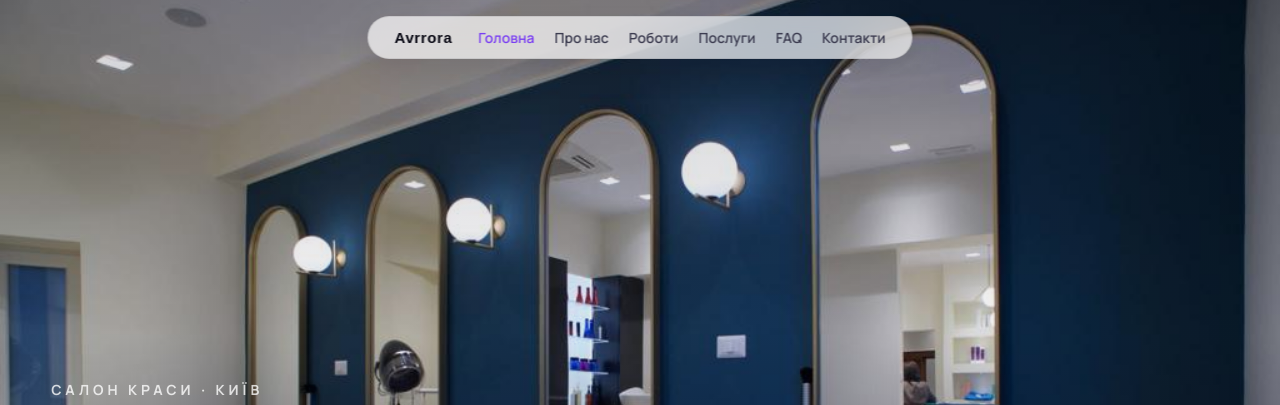
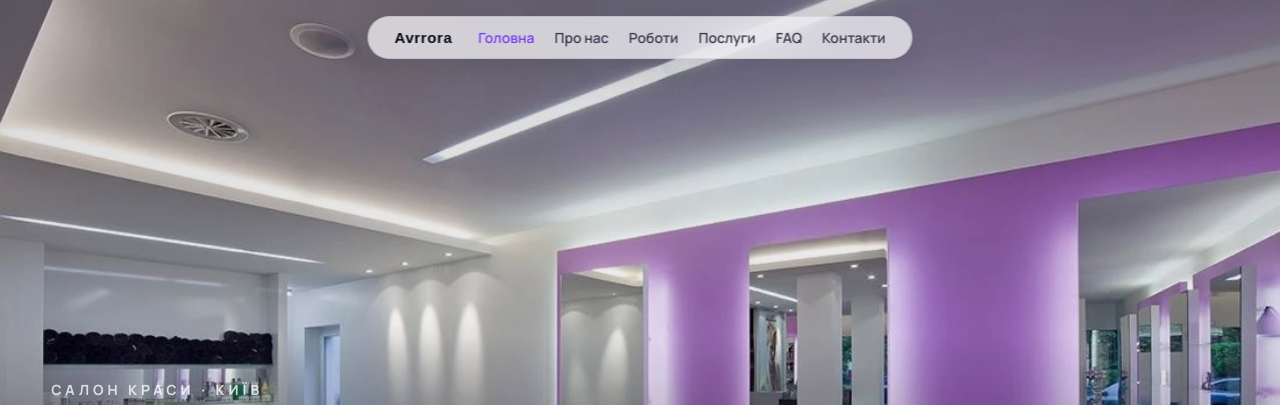
Before and after one commit to zhenyasichkar-ship-it/avrrora-salon, a plain HTML site: page index.html in a window 1280 px wide. Shown: the top 405 px of the page. Drawn offline with Linux system fonts and the light colour scheme; a web font is replaced by a local one.

Commit message:
Home: purple salon photo in the hero
Swap the hero to the violet-wall interior the owner picked — it lands
right on the site's brand purple. The image came through the chat as a
paste, unreachable on disk, so it was recovered from the Windows
clipboard (1100x732, re-encoded to a 117KB JPEG). content.json points
at it so the admin panel swap keeps working.

Co-Authored-By: Claude Fable 5 <noreply@anthropic.com>

```diff
--- a/assets/content.json
+++ b/assets/content.json
@@ -1,7 +1,7 @@
 {
   "version": 1,
   "hero": {
-    "image": "images/interior-2.jpg",
+    "image": "images/interior-3.jpg",
     "tagline": "Волосся, колір і макіяж — з увагою до деталей. Ми створюємо образи, які виглядають природно сьогодні та бездоганно завтра."
   },
   "contacts": {
--- a/index.html
+++ b/index.html
@@ -46,7 +46,7 @@ a{color:#2f4fd8;text-decoration:none;transition:color .3s;} a:hover{color:#7a3ff
 </nav>
 <header class="avr-hero" style="position:relative;min-height:100vh;display:flex;align-items:flex-end;overflow:hidden;background:#0b0b16;">
   <div class="avr-hero-media" style="position:absolute;inset:0;">
-    <img id="cms-hero-photo" src="images/interior-2.jpg" alt="Інтер'єр салону Avrrora" style="position:absolute;inset:0;width:100%;height:100%;object-fit:cover;object-position:center;"/>
+    <img id="cms-hero-photo" src="images/interior-3.jpg" alt="Інтер'єр салону Avrrora" style="position:absolute;inset:0;width:100%;height:100%;object-fit:cover;object-position:center;"/>
   </div>
   <div class="avr-marquee-m" style="display:none;background:#08080f;color:#fff;overflow:hidden;padding:13px 0;">
     <div style="display:flex;gap:44px;white-space:nowrap;width:max-content;animation:marquee 32s linear infinite;font-family:'Unbounded',sans-serif;font-size:12px;font-weight:500;letter-spacing:.22em;text-transform:uppercase;">
```
Also changed, not shown: images/interior-3.jpg (added).
